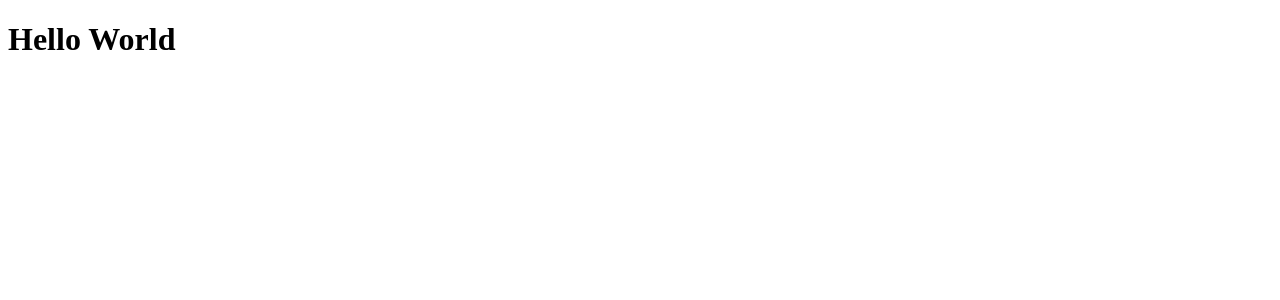
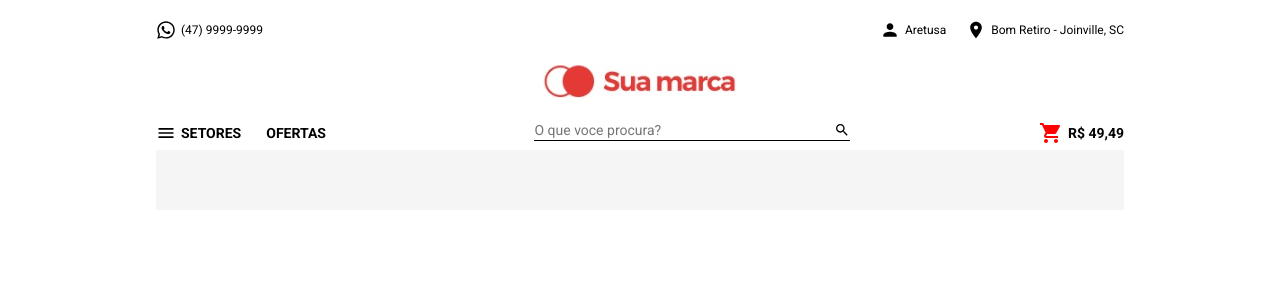
Before and after one commit to willtrev/PaginaCarrinho, a React (Create React App) app: page / in a window 1280 px wide. Shown: the top 300 px of the page. Built offline with nearby package versions, Linux system fonts and the light colour scheme.

Commit message:
adicionado rotas, estilização global e Header da pagina do carrinho.

```diff
--- a/package.json
+++ b/package.json
@@ -8,7 +8,10 @@
     "@testing-library/user-event": "^7.1.2",
     "react": "^16.13.1",
     "react-dom": "^16.13.1",
-    "react-scripts": "3.4.3"
+    "react-icons": "^3.11.0",
+    "react-router-dom": "^5.2.0",
+    "react-scripts": "3.4.3",
+    "styled-components": "^5.2.0"
   },
   "scripts": {
     "start": "react-scripts start",
--- a/public/index.html
+++ b/public/index.html
@@ -7,6 +7,8 @@
     <meta name="theme-color" content="#000000" />
 
     <title>Sua Marca Shop</title>
+
+    <link href="https://fonts.googleapis.com/css2?family=Roboto:wght@400;500;700&display=swap" rel="stylesheet">
   </head>
   <body>
     <noscript>You need to enable JavaScript to run this app.</noscript>
--- a/src/App.js
+++ b/src/App.js
@@ -1,9 +1,18 @@
 import React from 'react';
+import { BrowserRouter } from 'react-router-dom';
+
+import GlobalStyle from './styles/global';
+import Routes from './routes';
 
 function App() {
   return (
-    <h1>Hello World</h1>
-  );
+    <>
+      <BrowserRouter>
+        <Routes />
+      </BrowserRouter>
+      <GlobalStyle />
+    </>
+  )
 }
 
 export default App;
--- /dev/null
+++ b/src/pages/Carrinho/index.jsx
@@ -0,0 +1,40 @@
+import React from 'react';
+import { FaWhatsapp } from 'react-icons/fa'
+import { MdPerson, MdLocationOn, MdShoppingCart, MdMenu, MdSearch } from 'react-icons/md'
+
+import SuaMarca from '../../assets/SuaMarca.jpg';
+
+import { Contato, Boxcontato, Boxmarca, Boxmenu, Header, ContatoGroup, MenuGroup, Busca, Section } from './styles';
+
+const Carrinho = () => {
+  return(
+    <>
+      <Header>
+        <Boxcontato>
+          <Contato> <FaWhatsapp size="20px" /> <p>(47) 9999-9999</p> </Contato>
+          <ContatoGroup>
+            <Contato> <MdPerson size="20px" /> <p>Aretusa</p> </Contato>
+            <Contato> <MdLocationOn size="20px" /> <p>Bom Retiro - Joinville, SC</p> </Contato>
+          </ContatoGroup>
+        </Boxcontato>
+        <Boxmarca>
+          <img src={SuaMarca} alt=""/>
+        </Boxmarca>
+        <Boxmenu>
+          <MenuGroup>
+            <Contato> <MdMenu size="20px" /> <p>SETORES</p> </Contato>
+            <Contato> <p>OFERTAS</p> </Contato>
+          </MenuGroup>
+          <Busca>
+            <input placeholder="O que voce procura?"/>
+            <MdSearch></MdSearch>
+          </Busca>
+          <Contato> <MdShoppingCart size="24px" color="red" /> <p>R$ 49,49</p> </Contato>
+        </Boxmenu>
+      </Header>
+      <Section></Section>
+    </>
+)
+}
+
+export default Carrinho;
--- /dev/null
+++ b/src/pages/Carrinho/styles.js
@@ -0,0 +1,102 @@
+import styled from 'styled-components';
+
+//  Estilização do Header da pagina.
+
+export const Header = styled.header`
+  display: flex;
+  flex-direction: column
+`;
+
+export const Boxcontato = styled.div`
+  display: flex;
+  flex-direction: row;
+  justify-content: space-between;
+
+`;
+
+export const Contato = styled.div`
+  display: flex;
+  justify-content: space-between;
+  align-items: center;
+  height: 55px;
+
+  padding: 20px 0 15px 0;
+
+  font-size: 12px;
+  font-family:'Roboto', sans-serif;
+
+  p {
+    margin-left: 5px;
+  }
+`;
+
+export const ContatoGroup = styled.div`
+  display: flex;
+  flex-direction: row;
+
+  & > ${Contato} {
+    padding-left: 20px;
+  }
+`;
+
+
+export const Boxmarca = styled.div`
+  height: 35px;
+  align-self: center;
+  margin: 10px 0;
+
+`;
+
+export const Boxmenu = styled.div`
+  height: 20px;
+  display: flex;
+  flex-direction: row;
+  justify-content: space-between;
+  align-items: center;
+  margin: 10px 0;
+
+  p {
+    font-family:'Roboto', sans-serif;
+    font-size: 14px;
+    font-weight: bold;
+  }
+
+`;
+
+export const MenuGroup = styled.div`
+  display: flex;
+  flex-direction: row;
+
+  & > ${Contato} {
+    padding-right: 20px;
+  }
+`;
+
+export const Busca = styled.form`
+  display: flex;
+  flex-direction: row;
+  align-items: center;
+  border-bottom: 1px solid black;
+
+
+  input {
+    justify-items: flex-start;
+    height: 20px;
+    width: 300px;
+    padding: 0px;
+    color: #f5f5f5;
+    border: 0;
+
+    font-family:'Roboto', sans-serif;
+    font-size: 14px;
+    font-weight: medium;
+  }
+
+`;
+
+/* Estilização da primeira section */
+
+export const Section = styled.section`
+  height: 60px;
+  background-color: #F5F5F5;
+`;
--- /dev/null
+++ b/src/pages/Checkout/index.jsx
@@ -0,0 +1,7 @@
+import React from 'react';
+
+const Checkout = () => {
+  return <h1>Checkout</h1>
+}
+
+export default Checkout;
--- /dev/null
+++ b/src/routes/index.jsx
@@ -0,0 +1,14 @@
+import React from 'react';
+import { Switch, Route } from 'react-router-dom';
+
+import Carrinho from '../pages/Carrinho';
+import Checkout from '../pages/Checkout';
+
+const Routes = () => (
+  <Switch>
+    <Route path="/" exact component={Carrinho} />
+    <Route path="/checkout" component={Checkout} />
+  </Switch>
+)
+
+export default Routes;
--- /dev/null
+++ b/src/styles/global.js
@@ -0,0 +1,15 @@
+import { createGlobalStyle } from 'styled-components';
+
+export default createGlobalStyle`
+  * {
+    margin: 0;
+    padding: 0;
+    outline: 0;
+    box-sizing: border-box;
+  }
+
+  #root {
+    max-width: 968px;
+    margin: 0 auto;
+  }
+`;
```
Also changed, not shown: src/assets/SuaMarca.jpg (added), 1 other file (tests, documents, lock files or other folders).
